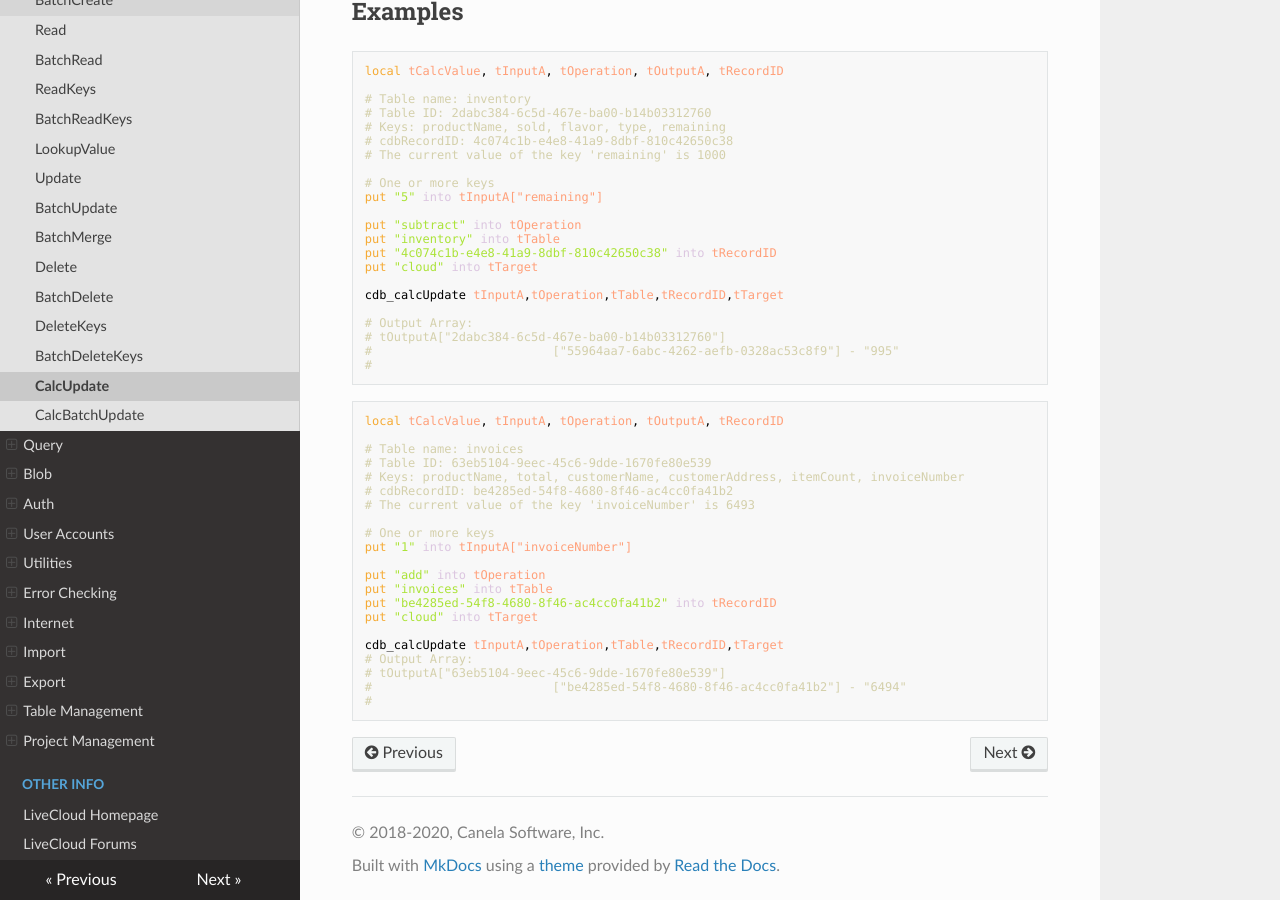
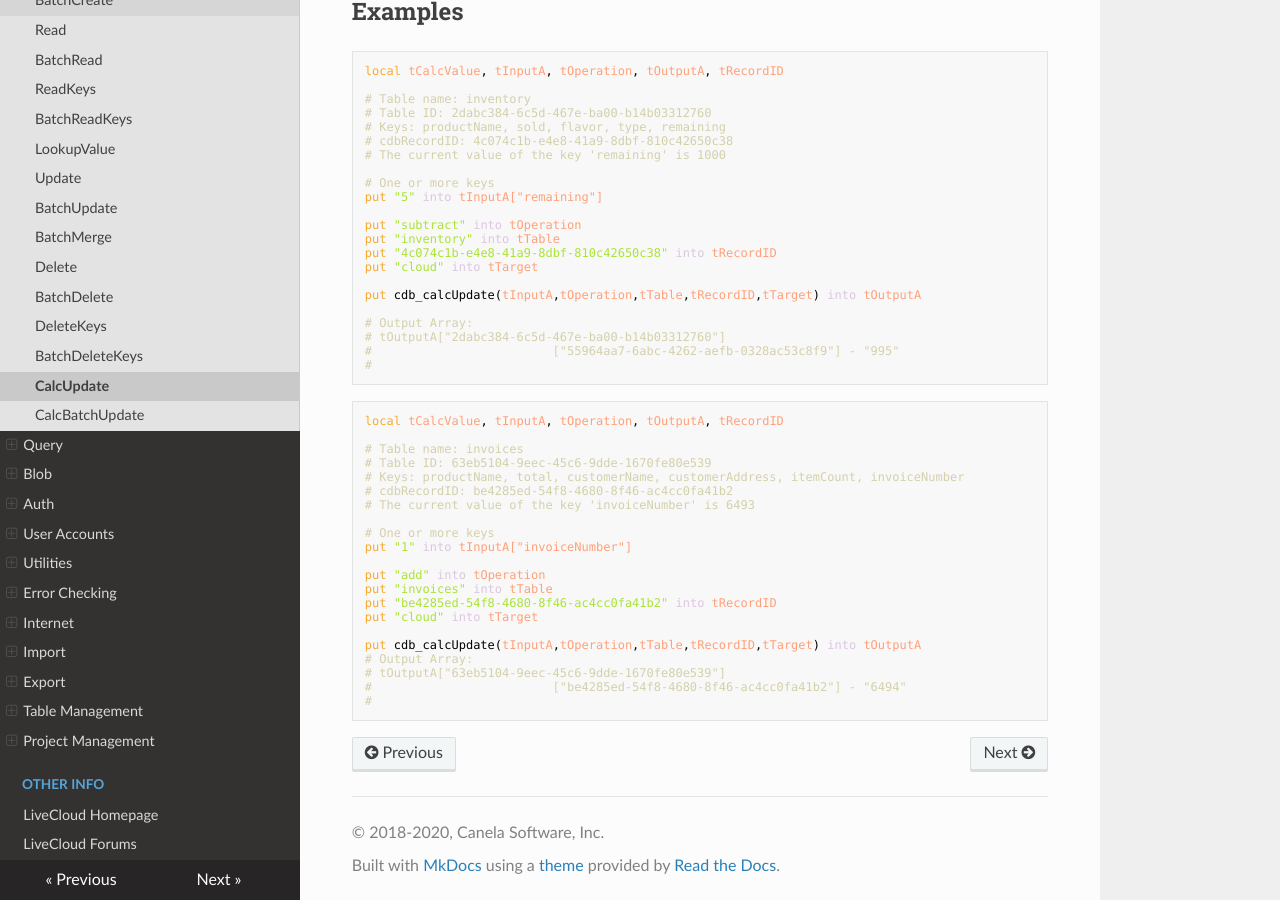
Before and after one commit to CanelaSoftware/cassiaDB_docs, an MkDocs documentation site: the page built from docs/CalcUpdate.md, in a window 1280 px wide and 900 px high, scrolled down 1399 px. Built offline with MkDocs 1.6.1, drawn with Linux system fonts in a browser that asks for light colours; nearby versions of some CDN libraries; some of the changed text lies outside the part shown.

Commit message:
Update CalcUpdate.md
- Fixed a bug in the documentation that did not use the API as a function.

```diff
--- a/docs/CalcUpdate.md
+++ b/docs/CalcUpdate.md
@@ -47,7 +47,7 @@ put "inventory" into tTable
 put "4c074c1b-e4e8-41a9-8dbf-810c42650c38" into tRecordID
 put "cloud" into tTarget
 
-cdb_calcUpdate tInputA,tOperation,tTable,tRecordID,tTarget
+put cdb_calcUpdate(tInputA,tOperation,tTable,tRecordID,tTarget) into tOutputA
 
 # Output Array:
 # tOutputA["2dabc384-6c5d-467e-ba00-b14b03312760"]
@@ -72,7 +72,7 @@ put "invoices" into tTable
 put "be4285ed-54f8-4680-8f46-ac4cc0fa41b2" into tRecordID
 put "cloud" into tTarget
 
-cdb_calcUpdate tInputA,tOperation,tTable,tRecordID,tTarget
+put cdb_calcUpdate(tInputA,tOperation,tTable,tRecordID,tTarget) into tOutputA
 # Output Array:
 # tOutputA["63eb5104-9eec-45c6-9dde-1670fe80e539"]
 #						  ["be4285ed-54f8-4680-8f46-ac4cc0fa41b2"] - "6494"
```
Also changed, not shown: other parts of docs/CalcUpdate.md (+1 -1 lines).
